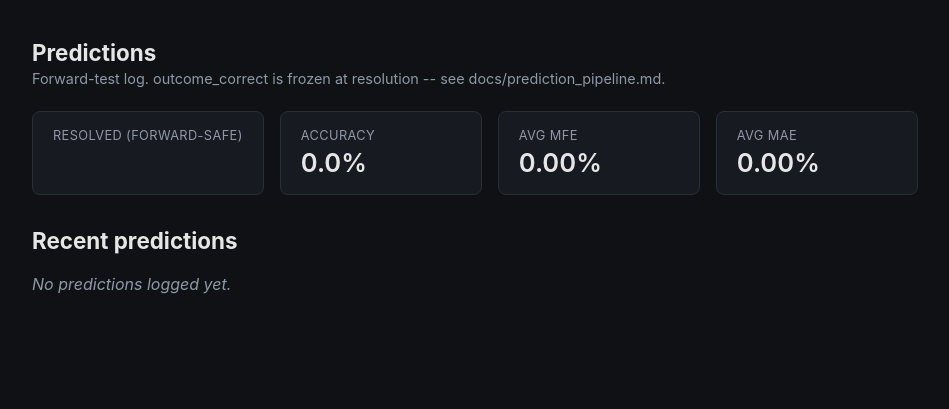
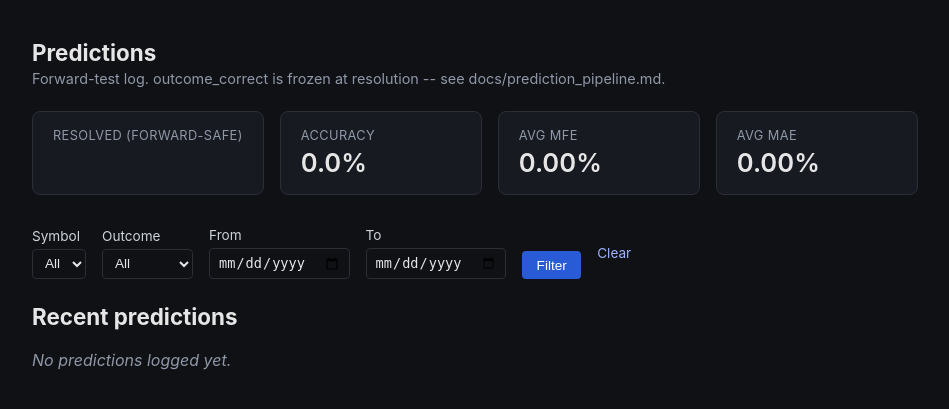
Before and after one commit to letqo/trading_engine_ai, a FastAPI app: template src/engine/dashboard/templates/predictions.html in a window 1280 px wide. Shown: the part 53-462 px from the top of the page, without its empty margins (58-1007 px from the left). Run offline with FastAPI, Linux system fonts and the light colour scheme; the template is opened without the code that fills it, so the values that code supplies are empty; parts of the project's set-up code (start-up, migrations or seed data) failed here and were passed over.

Commit message:
Guarantee a past miss in few-shot retrieval; add symbol/outcome/date filters to /predictions
Pure-recency retrieval could feed the LLM only its own correct calls on a
topic if the last N matches happened to be right, never surfacing a
correction-worthy miss. Now the most recent incorrect match is guaranteed
a slot, replacing the oldest rather than raising the limit -- no extra
token cost. Also lets the dashboard's stats and row list be filtered by
symbol, outcome, and date range instead of always showing everything.

Co-Authored-By: Claude Sonnet 5 <noreply@anthropic.com>

```diff
--- a/src/engine/dashboard/app.py
+++ b/src/engine/dashboard/app.py
@@ -14,6 +14,7 @@ one setting.
 
 from __future__ import annotations
 
+from datetime import datetime, timedelta
 from pathlib import Path
 
 from fastapi import Depends, FastAPI, Form, Request
@@ -40,17 +41,54 @@ app = FastAPI(title="Trading engine dashboard")
 _templates = Jinja2Templates(directory=str(Path(__file__).parent / "templates"))
 
 
-def _prediction_stats(settings: Settings) -> dict:
+def _parse_date_filters(start_date: str | None, end_date: str | None) -> tuple[datetime | None, datetime | None]:
+    """Parses "YYYY-MM-DD" strings from an HTML date input into the naive
+    UTC-assumed datetimes Prediction.news_decision_timestamp is stored as
+    (see registry._hours_elapsed's docstring on the same SQLite tzinfo-drop
+    convention). end_date is inclusive of the whole day, so the WHERE clause
+    uses a `<` on the following midnight rather than `<=` on the bare date."""
+    start = datetime.strptime(start_date, "%Y-%m-%d") if start_date else None
+    end = datetime.strptime(end_date, "%Y-%m-%d") + timedelta(days=1) if end_date else None
+    return start, end
+
+
+def _prediction_stats(
+    settings: Settings,
+    *,
+    symbol: str | None = None,
+    outcome: str | None = None,
+    start: datetime | None = None,
+    end: datetime | None = None,
+) -> dict:
     """Aggregate stats computed SQL-side (COUNT/AVG/conditional SUM), not by
     loading every resolved prediction into Python and summing over it --
     this runs on every dashboard page load, and a full-table Python scan
     gets slower every day the prediction log grows (months of predict-loop
     running easily reaches tens of thousands of rows). `recent` is already
-    bounded (limit 100), left as-is."""
+    bounded (limit 100), left as-is.
+
+    symbol/outcome/start/end are optional display filters (from /predictions'
+    filter form) -- when all None, behavior is identical to unfiltered."""
     stop_pct = settings.risk.stop_loss_pct * 100.0
 
     with get_session(settings) as session:
-        resolved_filter = (Prediction.status == PredictionStatus.RESOLVED, Prediction.forward_safe == True)  # noqa: E712
+        display_filters = []
+        if symbol:
+            display_filters.append(Prediction.symbol == symbol)
+        if outcome == "correct":
+            display_filters.append(Prediction.outcome_correct == True)  # noqa: E712
+        elif outcome == "incorrect":
+            display_filters.append(Prediction.outcome_correct == False)  # noqa: E712
+        if start is not None:
+            display_filters.append(Prediction.news_decision_timestamp >= start)
+        if end is not None:
+            display_filters.append(Prediction.news_decision_timestamp < end)
+
+        resolved_filter = (
+            Prediction.status == PredictionStatus.RESOLVED,
+            Prediction.forward_safe == True,  # noqa: E712
+            *display_filters,
+        )
 
         resolved_count, correct_count = session.exec(
             select(
@@ -76,7 +114,12 @@ def _prediction_stats(settings: Settings) -> dict:
         ).one()
 
         traded_count = len(load_prediction_trades(session))
-        recent = session.exec(select(Prediction).order_by(Prediction.news_decision_timestamp.desc()).limit(100)).all()
+        recent = session.exec(
+            select(Prediction)
+            .where(*display_filters)
+            .order_by(Prediction.news_decision_timestamp.desc())
+            .limit(100)
+        ).all()
 
     accuracy_pct = (correct_count / resolved_count * 100.0) if resolved_count else None
 
@@ -136,10 +179,33 @@ def overview(request: Request, _user: str = Depends(require_auth), settings: Set
 
 
 @app.get("/predictions", response_class=HTMLResponse)
-def predictions(request: Request, _user: str = Depends(require_auth), settings: Settings = Depends(get_settings)):
-    stats = _prediction_stats(settings)
+def predictions(
+    request: Request,
+    _user: str = Depends(require_auth),
+    settings: Settings = Depends(get_settings),
+    symbol: str | None = None,
+    outcome: str | None = None,
+    start_date: str | None = None,
+    end_date: str | None = None,
+):
+    start, end = _parse_date_filters(start_date, end_date)
+    stats = _prediction_stats(settings, symbol=symbol or None, outcome=outcome or None, start=start, end=end)
+    with get_session(settings) as session:
+        symbols = session.exec(select(Prediction.symbol).distinct().order_by(Prediction.symbol)).all()
     return _templates.TemplateResponse(
-        request, "predictions.html", {"predictions": stats.pop("recent_predictions"), **stats}
+        request,
+        "predictions.html",
+        {
+            "predictions": stats.pop("recent_predictions"),
+            "symbols": symbols,
+            "filters": {
+                "symbol": symbol or "",
+                "outcome": outcome or "",
+                "start_date": start_date or "",
+                "end_date": end_date or "",
+            },
+            **stats,
+        },
     )
 
 
--- a/src/engine/dashboard/templates/base.html
+++ b/src/engine/dashboard/templates/base.html
@@ -35,6 +35,11 @@
     form input[type="checkbox"] { margin-right: 0.5rem; }
     form button { background: #2a5bd7; color: #fff; border: none; border-radius: 4px; padding: 0.5rem 1.1rem; font-size: 0.9rem; cursor: pointer; }
     form button:hover { background: #3768e0; }
+    .filter-bar { display: flex; gap: 1rem; align-items: flex-end; flex-wrap: wrap; margin-bottom: 1.5rem; }
+    .filter-bar label { margin-bottom: 0; font-size: 0.85rem; }
+    .filter-bar select, .filter-bar input[type="date"] { display: block; margin-top: 0.3rem; background: #0f1115; border: 1px solid #2a2e37; color: #e6e6e6; border-radius: 4px; padding: 0.35rem 0.5rem; font-size: 0.85rem; }
+    .filter-bar button { background: #2a5bd7; color: #fff; border: none; border-radius: 4px; padding: 0.4rem 0.9rem; font-size: 0.85rem; cursor: pointer; align-self: flex-end; }
+    .filter-bar a { align-self: center; color: #9fb4ff; font-size: 0.85rem; text-decoration: none; }
   </style>
 </head>
 <body>
--- a/src/engine/dashboard/templates/predictions.html
+++ b/src/engine/dashboard/templates/predictions.html
@@ -13,6 +13,32 @@
 {% if would_have_stopped %}
 <div class="note">{{ would_have_stopped }} of {{ correct_count }} "correct" predictions moved past the {{ stop_pct }}% stop-loss threshold before recovering -- directionally right, but a live position would've been stopped out first.</div>
 {% endif %}
+
+<form class="filter-bar" method="get" action="/predictions">
+  <label>Symbol
+    <select name="symbol">
+      <option value="">All</option>
+      {% for s in symbols %}
+      <option value="{{ s }}" {{ "selected" if filters.symbol == s else "" }}>{{ s }}</option>
+      {% endfor %}
+    </select>
+  </label>
+  <label>Outcome
+    <select name="outcome">
+      <option value="" {{ "selected" if filters.outcome == "" else "" }}>All</option>
+      <option value="correct" {{ "selected" if filters.outcome == "correct" else "" }}>Correct</option>
+      <option value="incorrect" {{ "selected" if filters.outcome == "incorrect" else "" }}>Incorrect</option>
+    </select>
+  </label>
+  <label>From
+    <input type="date" name="start_date" value="{{ filters.start_date }}">
+  </label>
+  <label>To
+    <input type="date" name="end_date" value="{{ filters.end_date }}">
+  </label>
+  <button type="submit">Filter</button>
+  <a href="/predictions">Clear</a>
+</form>
 
 <h1>Recent predictions</h1>
 {% if predictions %}
```
Also changed, not shown: JOURNAL.md (+28 -0 lines), src/engine/journal/registry.py (+25 -8 lines), tests/test_dashboard.py (+58 -1 lines), tests/test_prediction_registry.py (+39 -0 lines).
